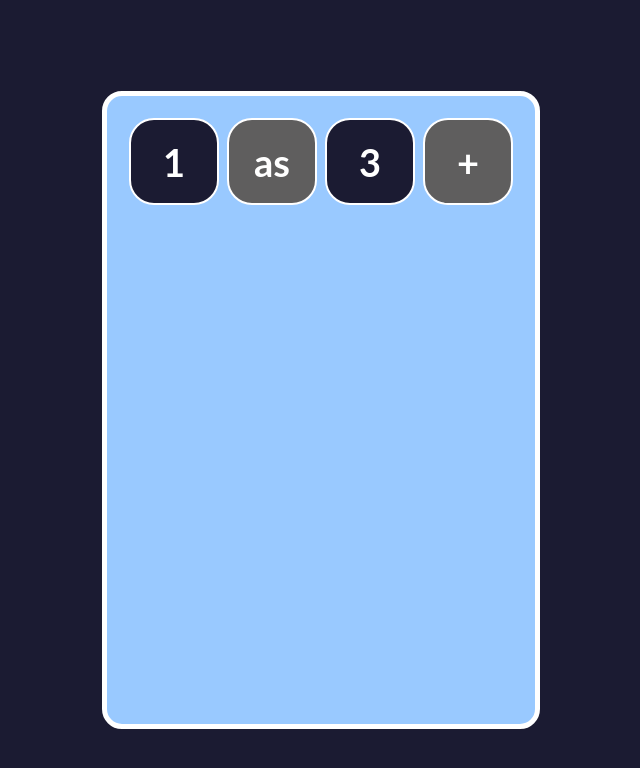
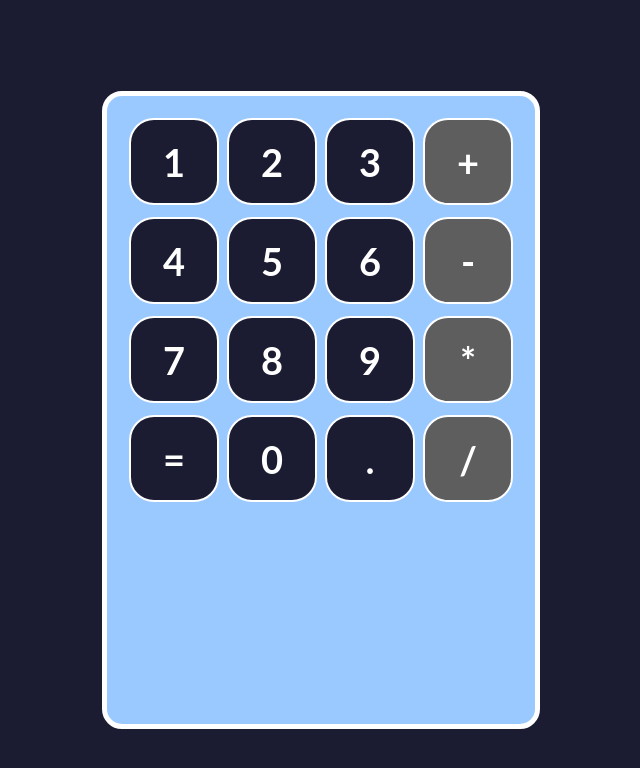
Before and after one commit to FaustoPaFl/calculadora, a React (Create React App) app: page / in a window 1280 px wide. Shown: the top 768 px of the page, without its empty margins (319-959 px from the left). Built offline with nearby package versions, Linux system fonts and the light colour scheme.

Commit message:
fixes y componente pantalla creado

```diff
--- a/src/App.js
+++ b/src/App.js
@@ -7,13 +7,28 @@
       <div className='contenedor-calculadora'>
         <div className='fila'>
           <Boton>1</Boton>
-          <Boton>as</Boton>
+          <Boton>2</Boton>
           <Boton>3</Boton>
           <Boton>+</Boton>
         </div>
-        <div className='fila'></div>
-        <div className='fila'></div>
-        <div className='fila'></div>
+        <div className='fila'>
+          <Boton>4</Boton>
+          <Boton>5</Boton>
+          <Boton>6</Boton>
+          <Boton>-</Boton>
+        </div>
+        <div className='fila'>
+        <Boton>7</Boton>
+        <Boton>8</Boton>
+        <Boton>9</Boton>
+        <Boton>*</Boton>
+        </div>
+        <div className='fila'>
+        <Boton>=</Boton>
+        <Boton>0</Boton>
+        <Boton>.</Boton>
+        <Boton>/</Boton>
+        </div>
         <div className='fila'></div>
       </div>
     </div>
--- a/src/componentes/Boton.js
+++ b/src/componentes/Boton.js
@@ -9,7 +9,7 @@
 
 	return(
     <div
-		className={`boton-contenedor ${esOperador(props.children) ? 'operador' : 'null'}`.trimEnd()}>
+		className={`boton-contenedor ${esOperador(props.children) ? 'operador' : ''}`.trimEnd()}>
 			{props.children}
     </div>
   )
--- a/src/hojas-de-estilo/Boton.css
+++ b/src/hojas-de-estilo/Boton.css
@@ -15,6 +15,14 @@
 	user-select: none;
 }
 
+.boton-contenedor:hover{
+	background-color: rgb(86, 220, 230);
+}
+
 .operador{
 	background-color: rgb(95, 94, 94);
 }
+
+.operador:hover{
+	background-color: rgb(104, 33, 33);
+}
```
Also changed, not shown: src/componentes/Pantalla.js (added).
